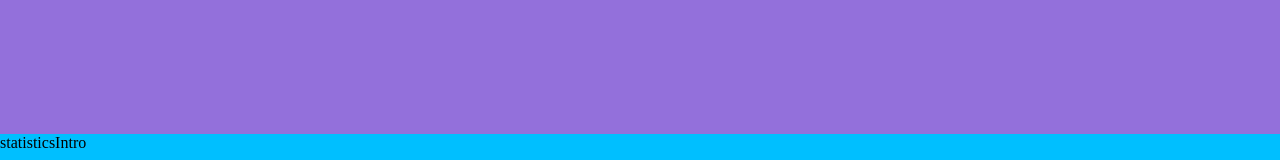
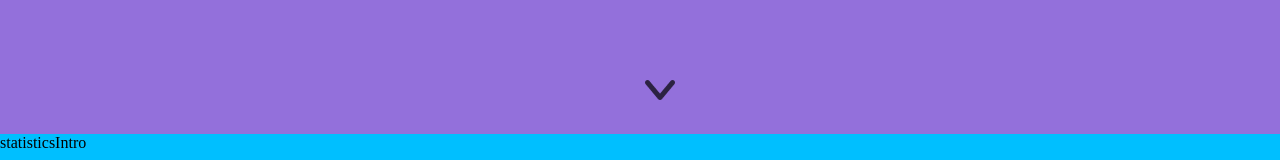
Before and after one commit to ragnar-park/Yusu-web, a Next.js app: page / in a window 1280 px wide. Shown: the part 666-826 px from the top of the page. Built offline with nearby package versions, Linux system fonts and the light colour scheme.

Commit message:
MainIntro 아래 intro 이동 버튼 추가

```diff
--- a/layouts/intro/index.tsx
+++ b/layouts/intro/index.tsx
@@ -4,11 +4,18 @@ import MainIntro from "@/layouts/intro/mainIntro";
 import StatisticsIntro from "@/layouts/intro/statisticsIntro";
 import AnnounceIntro from "@/layouts/intro/announceIntro";
 const Intro = () => {
+    const statisticsIntroRef = useRef(null);
+    const scrollToStatisticsIntro = () => {
+        if (statisticsIntroRef.current) {
+            statisticsIntroRef.current.scrollIntoView({ behavior: 'smooth' });
+        }
+    }
+
 
     return (
         <Fragment>
-            <MainIntro  />
-            <StatisticsIntro />
+            <MainIntro  onClickNextIntro={scrollToStatisticsIntro}/>
+            <StatisticsIntro statisticsIntroRef={statisticsIntroRef}/>
             <AnnounceIntro  />
         </Fragment>
         // 스크롤바를 없애고 스크롤시 페이지 전환 되는 것 같은 효과에서
--- a/layouts/intro/mainIntro/index.tsx
+++ b/layouts/intro/mainIntro/index.tsx
@@ -1,7 +1,15 @@
 import styles from '@/styles/layouts/MainIntro.module.css'
-const MainIntro = () => {
+import iconArrowBottom from "@/public/icon/icon_arrow_bottom.png"
+import Image from "next/image";
+
+const MainIntro = (props: {
+    onClickNextIntro() : void;
+}) => {
+
     return (
-        <div className={styles.mainIntroWrap}>mainIntro</div>
+        <div className={styles.mainIntroWrap}>
+            <Image className={styles.arrowIcon} src={iconArrowBottom}  onClick={props.onClickNextIntro}  alt='화살표 이미지'/>
+        </div>
     );
 };
 
--- a/layouts/intro/statisticsIntro/index.tsx
+++ b/layouts/intro/statisticsIntro/index.tsx
@@ -1,8 +1,10 @@
 import styles from '@/styles/layouts/StatisticsIntro.module.css';
 
-const StatisticsIntro = () => {
+const StatisticsIntro = (props: {
+    statisticsIntroRef
+}) => {
     return(
-        <div className={styles.statisticsIntroWrap}>statisticsIntro</div>
+        <div ref={props.statisticsIntroRef} className={styles.statisticsIntroWrap}>statisticsIntro</div>
     );
 }
 
--- a/styles/layouts/MainIntro.module.css
+++ b/styles/layouts/MainIntro.module.css
@@ -16,3 +16,21 @@
     opacity: 0;
     transform: translateY(100%);
 }
+
+@keyframes blink {
+    0%, 100% {
+        opacity: 1;
+    }
+    50% {
+        opacity: 0;
+    }
+}
+
+.arrowIcon {
+    width: 40px;
+    height: 40px;
+    position: absolute;
+    bottom: 3%;
+    left: 50%;
+    animation: blink 2.25s infinite;
+}
```
Also changed, not shown: public/icon/icon_arrow_bottom.png (added).
